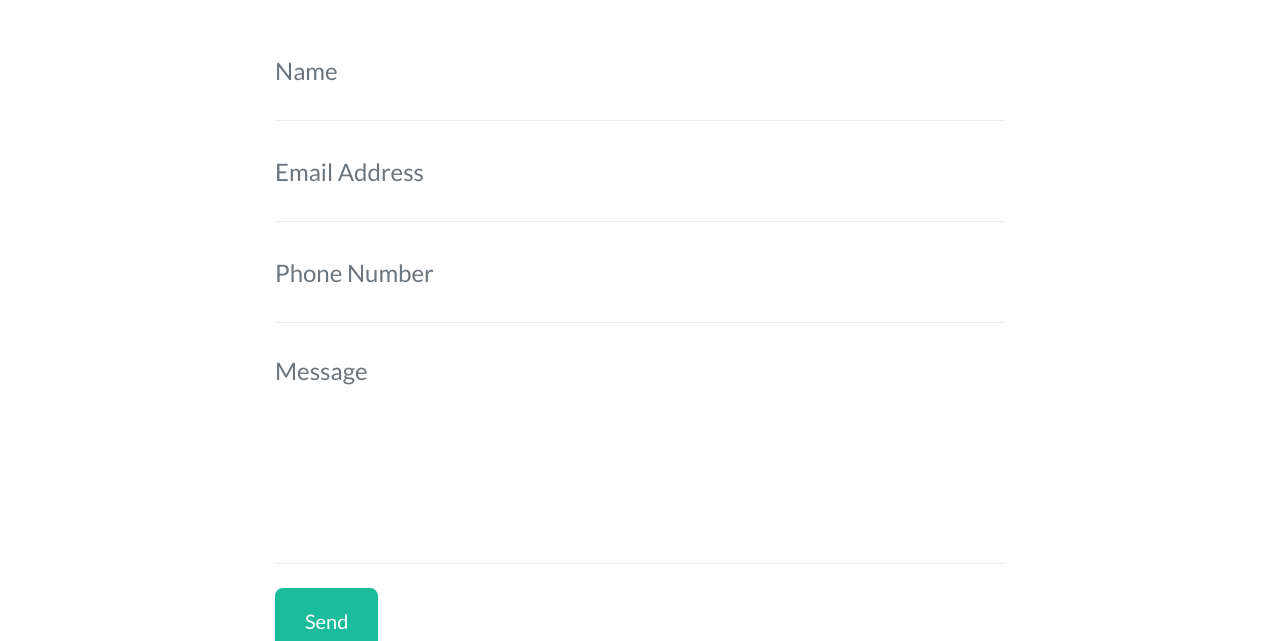
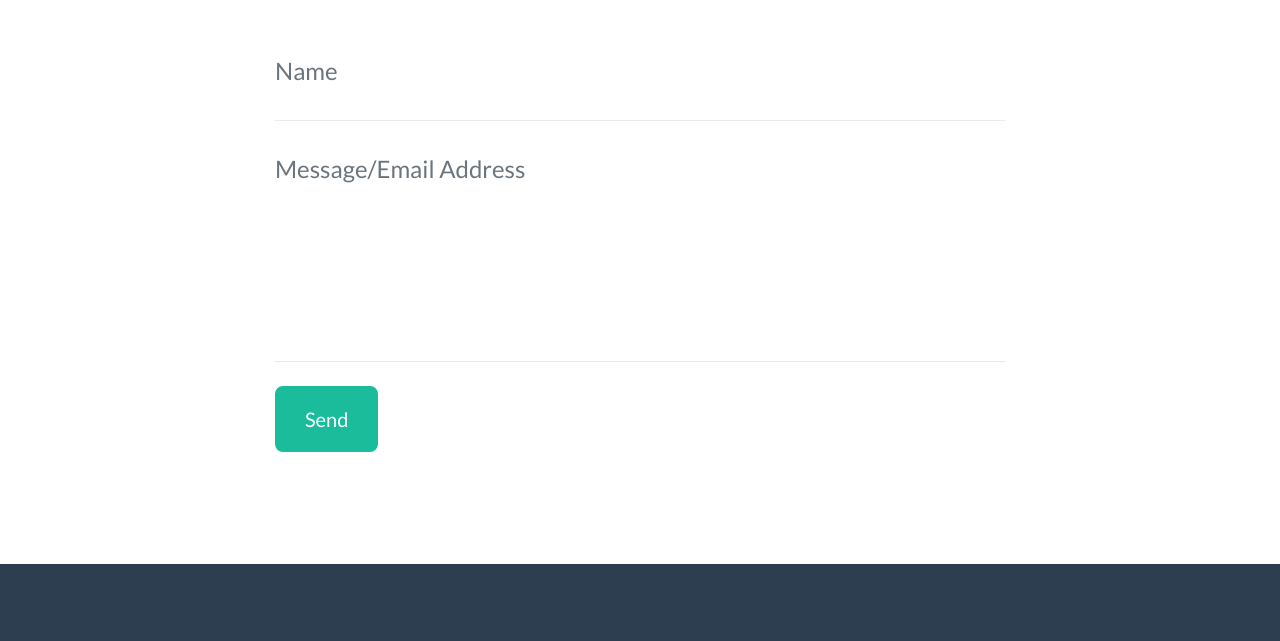
Before and after one commit to richierome/Portfolio, a website: page index.html in a window 1280 px wide. Shown: the part 1820-2461 px from the top of the page. Drawn offline with nearby package versions, Linux system fonts and the light colour scheme; files that its build step writes are made by us from their sources; some icons are missing; files whose address does not match are found by name.

Commit message:
updated email

```diff
--- a/index.html
+++ b/index.html
@@ -206,7 +206,7 @@
                   <p class="help-block text-danger"></p>
                 </div>
               </div>
-              <div class="control-group">
+              <!-- <div class="control-group">
                 <div class="form-group floating-label-form-group controls mb-0 pb-2">
                   <label>Email Address</label>
                   <input class="form-control" id="email" emailaddress="email address" type="text" placeholder="Email Address" required="required" data-validation-required-message="Please enter your email address.">
@@ -219,11 +219,11 @@
                   <input class="form-control" id="phone" type="tel" placeholder="Phone Number" required="required" data-validation-required-message="Please enter your phone number.">
                   <p class="help-block text-danger"></p>
                 </div>
-              </div>
+              </div> -->
               <div class="control-group">
                 <div class="form-group floating-label-form-group controls mb-0 pb-2">
                   <label>Message</label>
-                  <textarea class="form-control" id="message" name="message" rows="5" placeholder="Message" required="required" data-validation-required-message="Please enter a message."></textarea>
+                  <textarea class="form-control" id="message" name="message" rows="5" placeholder="Message/Email Address " required="required" data-validation-required-message="Please enter a message."></textarea>
                   <p class="help-block text-danger"></p>
                 </div>
               </div>
```
